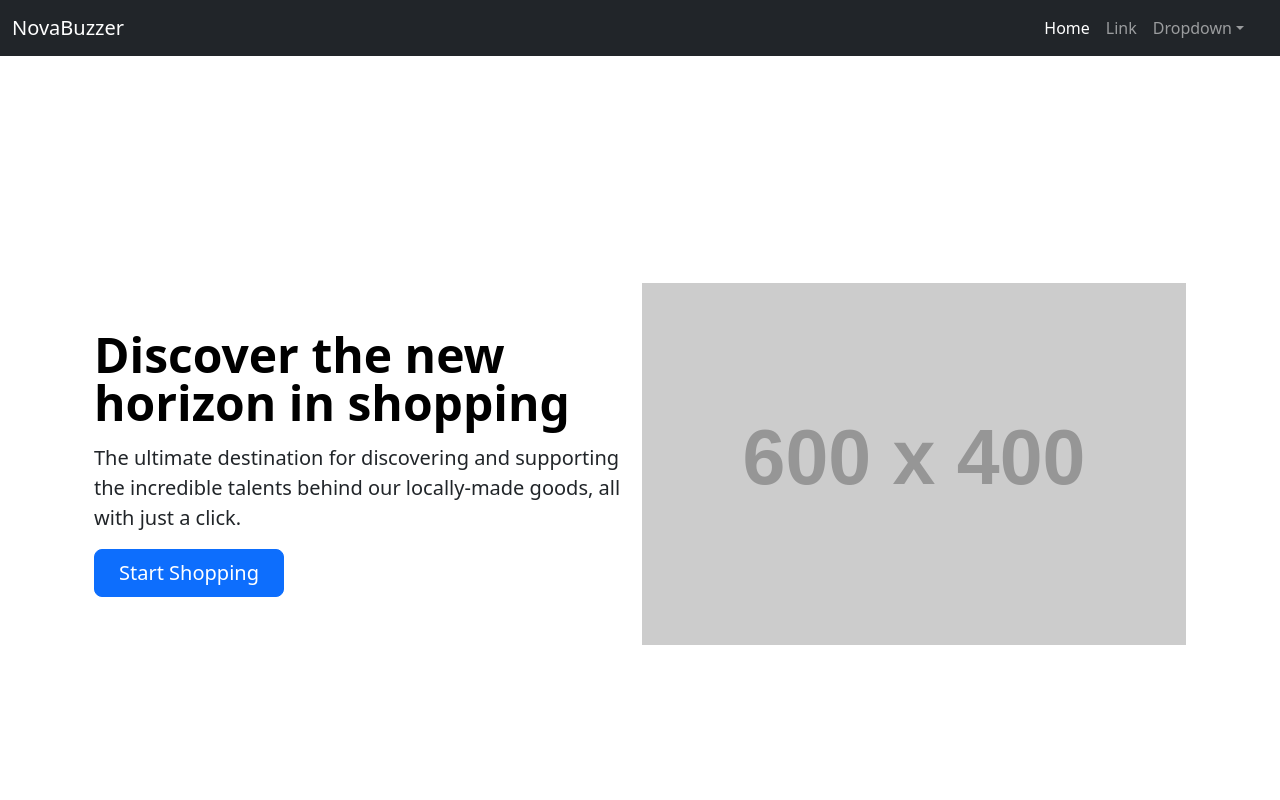
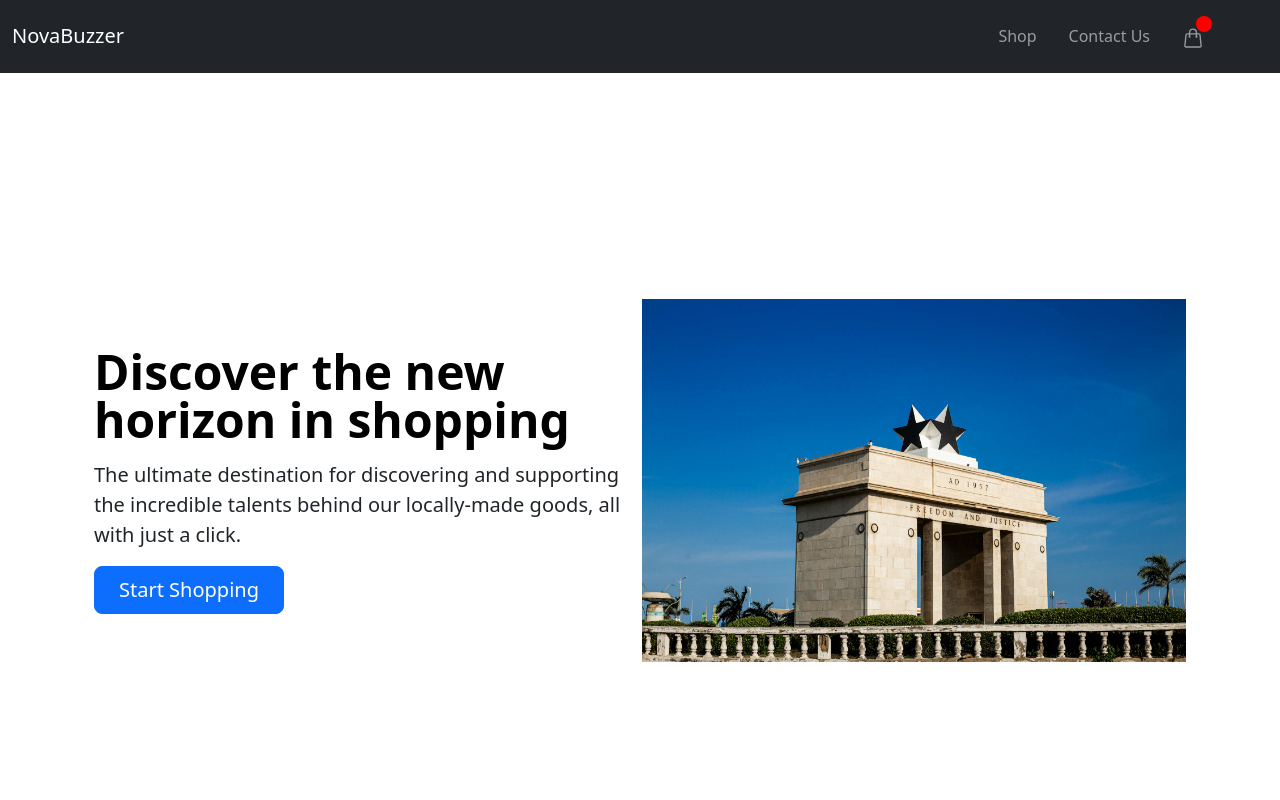
Before and after one commit to Donald-Edinam/novabuzzer, a React (Vite) app: page / in a window 1280 px wide. Shown: the top 800 px of the page. Built offline with nearby package versions, Linux system fonts and the light colour scheme; no server answers.

Commit message:
Product details implemented

```diff
--- a/index.html
+++ b/index.html
@@ -9,7 +9,7 @@
   <link rel="preconnect" href="https://fonts.gstatic.com" crossorigin>
   <link href="https://fonts.googleapis.com/css2?family=Comfortaa:wght@300..700&family=Sen:wght@400..800&display=swap"
     rel="stylesheet">
-  <title>Vite + React</title>
+  <title>NovaBuzzer | Home</title>
 </head>
 
 <body>
--- a/src/App.jsx
+++ b/src/App.jsx
@@ -1,16 +1,71 @@
-import React from 'react'
+import React, {useState, useEffect} from 'react'
 import Navigation from './navigation/Navigation'
 import 'bootstrap/dist/css/bootstrap.min.css'
 import 'bootstrap/dist/js/bootstrap.bundle.min.js'
 
+// Commerce.js instance
+import commerce from '../lib/commerce'
+
 
 const App = () => {
+
+  const [products, setProducts] = useState([]);
+const [cart, setCart] = useState({})
+
+// Handle the fetching of products from commerce.js
+const fetchProducts = async () => {
+  try {
+    const { data } = await commerce.products.list();
+    setProducts(data)
+  } catch (error) {
+    console.error("Error fetching products:", error);
+  }
+};
+
+// Retrieve cart items
+const fetchCart = async () => {
+  try {
+    const cartResponse = await  commerce.cart.retrieve();
+    setCart(cartResponse)
+
+  } catch (error) {
+    console.error("Error fetching cart", error)
+  }
+}
+
+// Handle cart functionality
+const handleAddToCart = async (productId, quantity) => {
+  const addToCart = await commerce.cart.add(productId, quantity);
+  setCart(addToCart.cart)
+}
+
+
+// useEffect(() => {
+//   let counter = 0;
+
+//   const fetchProductsMultipleTimes = async () => {
+//     while (counter < 5) {
+//       await fetchProducts();
+//       counter++;
+//     }
+//   };
+
+//   fetchProductsMultipleTimes();
+// }, []);
+
+useEffect(() =>{
+  fetchProducts();
+  fetchCart();
+}, [])
+
+console.log("Cart object", cart)
+console.log("Products", products)
 
 
 
   return (
     <>
-      <Navigation />
+      <Navigation products={products} cart={cart} onAddToCart={handleAddToCart}/>
     </>
   )
 }
--- a/src/components/Hero.jsx
+++ b/src/components/Hero.jsx
@@ -1,16 +1,18 @@
 import React from 'react'
 import Carousel from './ind/Carousel'
+import Img0 from '../assets/img0.jpg'
 
 const Hero = () => {
 
     const heroText = {
         header: "Discover the new horizon in shopping",
         text: "The ultimate destination for discovering and supporting the incredible talents behind our locally-made goods, all with just a click.",
-        buttonText: "Start Shopping"
+        buttonText: "Start Shopping",
+        heroImage: Img0,
     }
   return (
     <>
-        <Carousel header={heroText.header} text={heroText.text} button={heroText.buttonText}/>
+        <Carousel header={heroText.header} text={heroText.text} button={heroText.buttonText} heroImg={heroText.heroImage}/>
     </>
   )
 }
--- a/src/components/Navbar.jsx
+++ b/src/components/Navbar.jsx
@@ -1,6 +1,7 @@
 import React from 'react'
+import DynamicCartIcon from './ind/DynamicCartIcon'
 
-const Navbar = () => {
+const Navbar = ({ cart }) => {
   return (
     <>
       <nav class="navbar navbar-expand-lg navbar-dark bg-dark" aria-label="Offcanvas navbar large">
@@ -15,25 +16,19 @@ const Navbar = () => {
               <button type="button" class="btn-close btn-close-white" data-bs-dismiss="offcanvas" aria-label="Close"></button>
             </div>
             <div class="offcanvas-body">
-              <ul class="navbar-nav justify-content-end flex-grow-1 pe-3">
-                <li class="nav-item">
+              <ul class="navbar-nav justify-content-end flex-grow-1 pe-5">
+                {/* <li class="nav-item">
                   <a class="nav-link active" aria-current="page" href="#">Home</a>
                 </li>
                 <li class="nav-item">
-                  <a class="nav-link" href="#">Link</a>
-                </li>
-                <li class="nav-item dropdown">
-                  <a class="nav-link dropdown-toggle" href="#" role="button" data-bs-toggle="dropdown" aria-expanded="false">
-                    Dropdown
-                  </a>
-                  <ul class="dropdown-menu">
-                    <li><a class="dropdown-item" href="#">Action</a></li>
-                    <li><a class="dropdown-item" href="#">Another action</a></li>
-                    <li>
-                      <hr class="dropdown-divider" />
-                    </li>
-                    <li><a class="dropdown-item" href="#">Something else here</a></li>
-                  </ul>
+                  <a class="nav-link" href="#">About Us</a>
+                </li> */}
+                {/* <li className="nav-link"><a href=""></a></li> */}
+                <li className="nav-link"><a className='nav-link' href="">Shop</a></li>
+                <li className="nav-link"><a className='nav-link' href="">Contact Us</a></li>
+                <li className="nav-link"><a className='nav-link' href="">
+                  <DynamicCartIcon cart={cart}/>
+                </a>
                 </li>
               </ul>
               {/* <form class="d-flex mt-3 mt-lg-0" role="search">
--- /dev/null
+++ b/src/components/Product.jsx
@@ -0,0 +1,31 @@
+import React from 'react'
+import { useParams } from 'react-router-dom'
+import commerce from '../../lib/commerce'
+import Navbar from './Navbar'
+
+const Product = ({ products, cart }) => {
+
+  console.log("Product details", products)
+
+  const { id } = useParams();
+  const product = products.find(product  => product.id === id)
+
+  if(!product) return <h1>Product not found</h1>
+
+  return (
+    <>
+        <Navbar cart={cart}/>
+        <div className="col">
+            <div className="card card-cover h-100 overflow-hidden text-white bg-dark rounded-5 shadow-lg">
+            <img src={product.image.url} height={350} alt="" />
+            <div className="card-body">
+                <h5 className="card-title">{product.name}</h5>
+                <p className="card-text">{product.seo.description.slice(0, 160)}...</p>
+            </div>
+            </div>
+        </div>
+    </>
+  )
+}
+
+export default Product
--- a/src/components/ind/Carousel.jsx
+++ b/src/components/ind/Carousel.jsx
@@ -1,11 +1,11 @@
 import React from 'react'
 
-const Carousel = ({ header, text, button }) => {
+const Carousel = ({ header, text, button, heroImg }) => {
   return (
     <div class="container col-xxl-8 ht-100 px-4 py-5 my-5">
     <div class="row flex-lg-row-reverse align-items-center g-1 py-1">
       <div class="col-10 col-sm-8 col-lg-6">
-        <img className='' src="https://placehold.co/600x400" class="d-block mx-lg-auto img-fluid" alt="Bootstrap Themes" width="700" height="500" loading="lazy" />
+        <img className='' src={heroImg} class="d-block mx-lg-auto img-fluid" alt="Bootstrap Themes" width="700" height="500" loading="lazy" />
       </div>
       <div class="col-lg-6">
         <h1 class="display-5 fw-bold text-body-emphasis lh-1 mb-3">{header}</h1>
--- /dev/null
+++ b/src/components/ind/DynamicCartIcon.jsx
@@ -0,0 +1,19 @@
+import React from 'react'
+
+const DynamicCartIcon = ({ cart }) => {
+    return (
+        <>
+            <div style={{ position: 'relative', display: 'inline-block' }}>
+                <svg xmlns="http://www.w3.org/2000/svg" fill="none" viewBox="0 0 24 24" strokeWidth={1.5} stroke="currentColor" className="" style={{ width: "22px" }}>
+                    <path strokeLinecap="round" strokeLinejoin="round" d="M15.75 10.5V6a3.75 3.75 0 1 0-7.5 0v4.5m11.356-1.993 1.263 12c.07.665-.45 1.243-1.119 1.243H4.25a1.125 1.125 0 0 1-1.12-1.243l1.264-12A1.125 1.125 0 0 1 5.513 7.5h12.974c.576 0 1.059.435 1.119 1.007ZM8.625 10.5a.375.375 0 1 1-.75 0 .375.375 0 0 1 .75 0Zm7.5 0a.375.375 0 1 1-.75 0 .375.375 0 0 1 .75 0Z" />
+                </svg>
+                <div style={{ position: 'absolute', top: '-8px', right: '-8px', backgroundColor: 'red', borderRadius: '50%', width: '16px', height: '16px', display: 'flex', justifyContent: 'center', alignItems: 'center', fontSize: '10px', color: 'white' }}>
+                    {cart.total_items}
+                </div>
+            </div>
+
+        </>
+    )
+}
+
+export default DynamicCartIcon
--- /dev/null
+++ b/src/components/ind/ProductDetails.jsx
@@ -0,0 +1,70 @@
+import React from 'react'
+import { useParams } from 'react-router-dom'
+
+const ProductDetails = ({ products, cart }) => {
+
+    const arrayDummy = [1,2,3,4]
+
+    const { id } = useParams();
+    const product = products.find(product => product.id ===id)
+
+    if(!product) return <h1>Product not found</h1>
+
+  return (
+    <>
+        <section class="py-5">
+            <div class="container px-4 px-lg-5 my-5">
+                <div class="row gx-4 gx-lg-5 align-items-center">
+                    <div class="col-md-6"><img class="card-img-top mb-5 mb-md-0" src={product.image.url} alt="..." /></div>
+                    <div class="col-md-6">
+                        <div class="small mb-1">SKU: {product.sku}</div>
+                        <h1 class="display-5 fw-bolder">{product.name}</h1>
+                        <div class="fs-5 mb-5">
+                            {/* <span class="text-decoration-line-through">$45.00</span> */}
+                            <span>{product.price.formatted_with_symbol}</span>
+                        </div>
+                        <p class="lead">{product.seo.description}</p>
+                        <div class="d-flex">
+                            <input class="form-control text-center me-3" id="inputQuantity" type="num" value="1" style={{ maxWidth: "3rem" }} />
+                            <button class="btn btn-outline-dark flex-shrink-0" type="button">
+                                <i class="bi-cart-fill me-1"></i>
+                                Add to cart
+                            </button>
+                        </div>
+                    </div>
+                </div>
+            </div>
+        </section>
+        {/* <section class="py-5 bg-light">
+            <div class="container px-4 px-lg-5 mt-5">
+                <h2 class="fw-bolder mb-4">Related products</h2>
+                <div class="row gx-4 gx-lg-5 row-cols-2 row-cols-md-3 row-cols-xl-4 justify-content-center">
+                    <div class="col mb-5">
+                        <div class="card h-100">
+                            <img class="card-img-top" src="https://dummyimage.com/450x300/dee2e6/6c757d.jpg" alt="..."/>
+                            <div class="card-body p-4">
+                                <div class="text-center">
+                                    <h5 class="fw-bolder">Popular Item</h5>
+                                    <div class="d-flex justify-content-center small text-warning mb-2">
+                                        <div class="bi-star-fill"></div>
+                                        <div class="bi-star-fill"></div>
+                                        <div class="bi-star-fill"></div>
+                                        <div class="bi-star-fill"></div>
+                                        <div class="bi-star-fill"></div>
+                                    </div>
+                                    $40.00
+                                </div>
+                            </div>
+                            <div class="card-footer p-4 pt-0 border-top-0 bg-transparent">
+                                <div class="text-center"><a class="btn btn-outline-dark mt-auto" href="#">Add to cart</a></div>
+                            </div>
+                        </div>
+                    </div>
+                </div>
+            </div>
+        </section> */}
+    </>
+  )
+}
+
+export default ProductDetails
--- a/src/navigation/Navigation.jsx
+++ b/src/navigation/Navigation.jsx
@@ -1,12 +1,16 @@
 import React from 'react'
 import { BrowserRouter, Routes, Route } from 'react-router-dom'
 import HomePage from '../pages/HomePage'
+import Product from '../components/Product'
+import ProductDetails from '../components/ind/ProductDetails'
 
-const Navigation = () => {
+const Navigation = ({ products, cart, onAddToCart }) => {
     return (
         <BrowserRouter>
             <Routes>
-                <Route index path="/" element={<HomePage />} />
+                <Route index path="/" element={<HomePage products={products} cart={cart}/>} />
+                <Route path='/product/:id' element={<ProductDetails products={products}/>} />
+                {/* <Route path="product/:id" element={<Product products={products} cart={cart}/>} /> */}
             </Routes>
         </BrowserRouter>
     )
--- a/src/pages/HomePage.jsx
+++ b/src/pages/HomePage.jsx
@@ -5,68 +5,15 @@ import MainProducts from '../components/MainProducts'
 import ProductSwiper from '../components/ProductSwiper'
 import HomeFooter from '../components/HomeFooter'
 
-// Commerce.js instance
-import commerce from '../../lib/commerce'
-
-const HomePage = () => {
+const HomePage = ({ products, cart }) => {
 // State for managing Products and Carts
-const [products, setProducts] = useState([]);
-const [cart, setCart] = useState({})
-
-// Handle the fetching of products from commerce.js
-const fetchProducts = async () => {
-  try {
-    const { data } = await commerce.products.list();
-    setProducts(data)
-  } catch (error) {
-    console.error("Error fetching products:", error);
-  }
-};
-
-// Retrieve cart items
-const fetchCart = async () => {
-  try {
-    const cartResponse = await  commerce.cart.retrieve();
-    setCart(cartResponse)
-
-  } catch (error) {
-    console.error("Error fetching cart", error)
-  }
-}
-
-// Handle cart functionality
-const handleAddToCart = async (productId, quantity) => {
-  const addToCart = await commerce.cart.add(productId, quantity);
-  setCart(addToCart.cart)
-}
-
-
-// useEffect(() => {
-//   let counter = 0;
-
-//   const fetchProductsMultipleTimes = async () => {
-//     while (counter < 5) {
-//       await fetchProducts();
-//       counter++;
-//     }
-//   };
-
-//   fetchProductsMultipleTimes();
-// }, []);
-
-useEffect(() =>{
-  fetchProducts();
-  fetchCart();
-}, [])
-
-console.log("Cart object", cart)
 
   return (
     <>
       <div className="w-100">
-        <Navbar />
+        <Navbar cart={cart}/>
         <Hero />
-        <MainProducts products={products} onAddToCart={handleAddToCart}/>
+        <MainProducts products={products}/>
         <ProductSwiper />
         <div className="b-example-divider"></div>
         <HomeFooter />
```
Also changed, not shown: src/components/MainProducts.jsx (+12 -8 lines).
